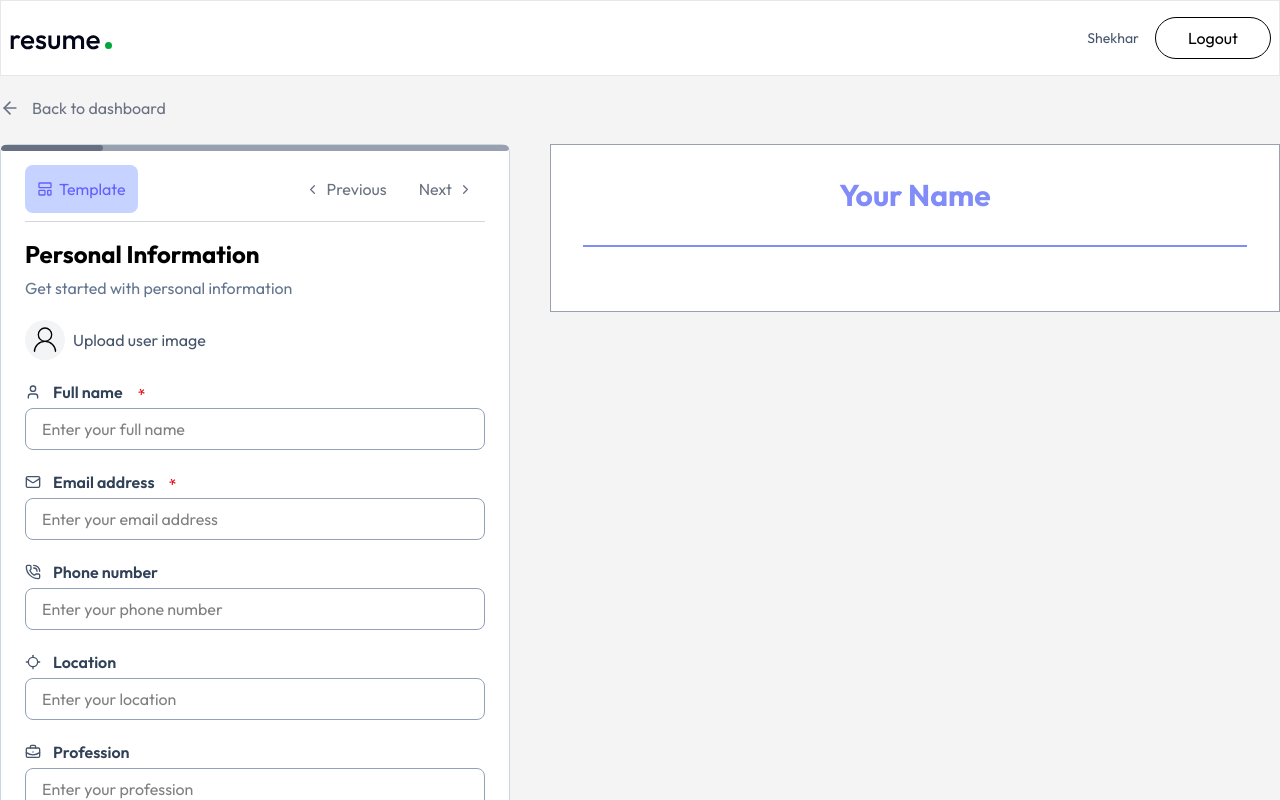
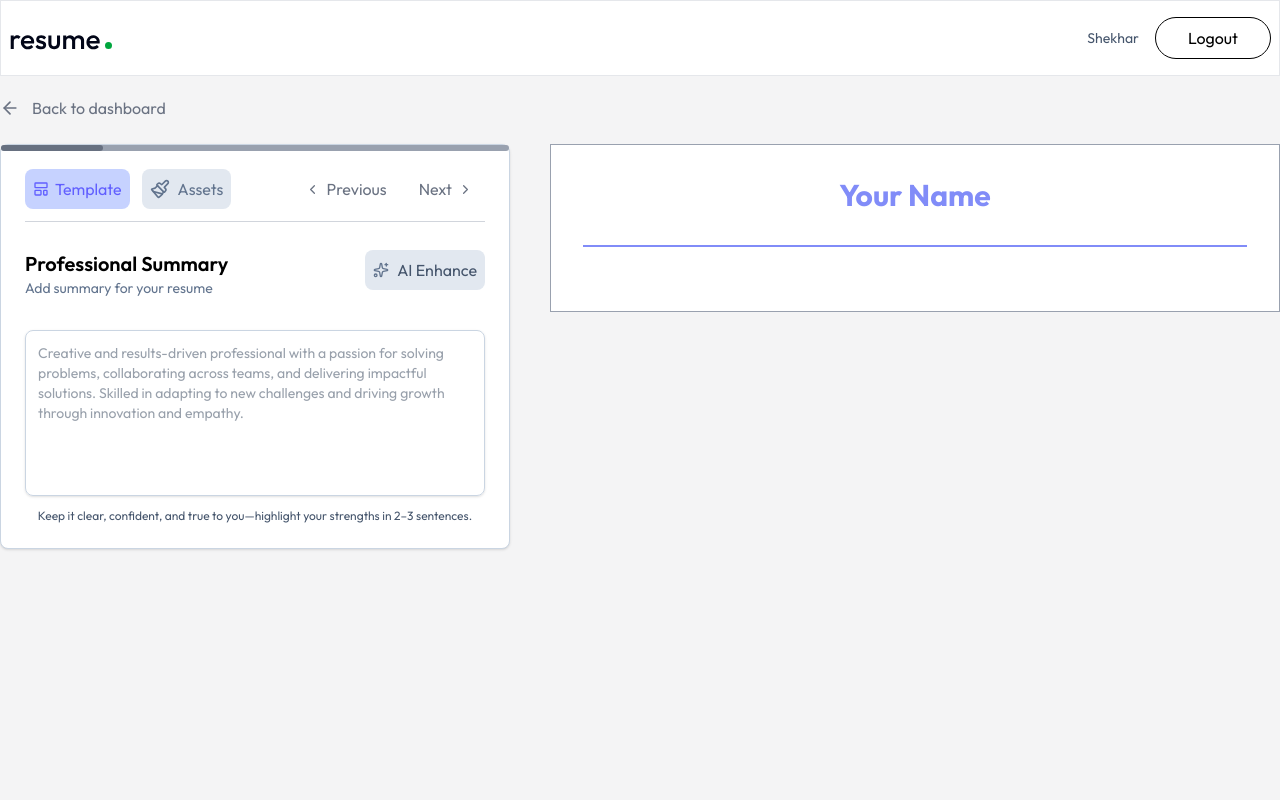
Before and after one commit to ram2005024/RESUME_BUILDER_MERN, a React (Vite) app in the folder Frontend/: page /app/build/1 in a window 1280 px wide. Both pictures are taken after a click on the button "Next". Shown: the top 800 px of the page. Built offline with nearby package versions, Linux system fonts and the light colour scheme.

Commit message:
Added th professional_summary section and assets functionality

```diff
--- /dev/null
+++ b/Frontend/src/components/AssetContainer.jsx
@@ -0,0 +1,69 @@
+import {
+  CheckIcon,
+  Paintbrush,
+  PaintBucket,
+  PaintBucketIcon,
+} from "lucide-react";
+import React, { useState } from "react";
+
+const AssetContainer = ({ onChange }) => {
+  const [isOpen, setIsOpen] = useState(false);
+  const [isActive, setIsActve] = useState(0);
+  const ColorArray = [
+    { colorName: "Blue", colorCode: "#3B82F6" },
+    { colorName: "Indigo", colorCode: "#6366F1" },
+    { colorName: "Purple", colorCode: "#8B5CF6" },
+    { colorName: "Green", colorCode: "#22C55E" },
+    { colorName: "Red", colorCode: "#EF4444" },
+    { colorName: "Orange", colorCode: "#F97316" },
+    { colorName: "Teal", colorCode: "#14B8A6" },
+    { colorName: "Pink", colorCode: "#EC4899" },
+    { colorName: "Gray", colorCode: "#9CA3AF" },
+    { colorName: "Black", colorCode: "#000000" },
+  ];
+  return (
+    <div className="relative">
+      <div
+        className="flex gap-2 hover:bg-slate-200 group items-center  hover:border hover:border-slate-200 hover:ring-1 hover:ring-indigo-400  bg-slate-200  relative rounded-lg p-2 cursor-pointer transition-all duration-100"
+        onClick={() => {
+          setIsOpen(!isOpen);
+        }}
+      >
+        <Paintbrush className="size-5 text-slate-500" />
+
+        <p className="text-slate-500 group-hover:text-slate-600 ">Assets</p>
+      </div>
+
+      {isOpen && (
+        <div className="flex flex-wrap gap-2 p-3 w-78 absolute top-15  left-2 bg-white rounded-lg border border-gray-300  z-50 shadow-lg">
+          {ColorArray.map((items, index) => {
+            return (
+              <div className="flex flex-col gap-1.5 text-center group items-center justify-center cursor-pointer">
+                <div
+                  className="w-12 h-12 rounded-full flex items-center justify-center"
+                  onClick={() => {
+                    onChange(items.colorCode);
+                    setIsActve(index);
+                    setIsOpen(false);
+                  }}
+                  style={{
+                    backgroundColor: items.colorCode,
+                  }}
+                >
+                  {isActive === index && (
+                    <CheckIcon className="size-8 text-white bg-none font-extrabold" />
+                  )}
+                </div>
+                <p className={` text-slate-700 text-sm font-extralight`}>
+                  {items.colorName}
+                </p>
+              </div>
+            );
+          })}
+        </div>
+      )}
+    </div>
+  );
+};
+
+export default AssetContainer;
--- a/Frontend/src/components/PersonalInfo.jsx
+++ b/Frontend/src/components/PersonalInfo.jsx
@@ -45,7 +45,7 @@ const PersonalInfo = ({
     {
       label: "Location",
       key: "location",
-      logo: LocateIcon,
+      logo: LocateIcon  ,
       type: "text",
     },
     {
--- /dev/null
+++ b/Frontend/src/components/PersonalSummary.jsx
@@ -0,0 +1,39 @@
+import { Sparkle, Sparkles } from "lucide-react";
+import React from "react";
+
+const PersonalSummary = ({ data, onChange, setResume }) => {
+  return (
+    <div className="space-y-5 mt-7 w-full">
+      <div className="flex flex-col gap-8">
+        <div className="flex justify-between ">
+          <div>
+            <h1 className="text-xl font-semibold ">Professional Summary</h1>
+            <p className="text-slate-500 text-sm">
+              Add summary for your resume
+            </p>
+          </div>
+
+          <button className="inline-flex items-center p-2 rounded-lg bg-slate-200 gap-2 h-10 hover:ring hover:ring-indigo-400 hover:bg-slate-100">
+            <Sparkles className="size-4 text-slate-500" />
+            <span className="text-slate-600">AI Enhance</span>
+          </button>
+        </div>
+        <div>
+          <textarea
+            placeholder="Creative and results-driven professional with a passion for solving problems, collaborating across teams, and delivering impactful solutions. Skilled in adapting to new challenges and driving growth through innovation and empathy."
+            rows={7}
+            value={data || ""}
+            onChange={(e) => onChange(e.target.value)}
+            className="p-3 outline-0 mb-1.5 text-sm text-slate-700 border w-full border-slate-300 rounded-lg focus:ring focus:ring-pink-300 shadow-sm resize-none"
+          ></textarea>
+          <p className="text-slate-600 text-center text-xs  ">
+            Keep it clear, confident, and true to you—highlight your strengths
+            in 2–3 sentences.
+          </p>
+        </div>
+      </div>
+    </div>
+  );
+};
+
+export default PersonalSummary;
--- a/Frontend/src/components/TemplateBox.jsx
+++ b/Frontend/src/components/TemplateBox.jsx
@@ -4,10 +4,10 @@ import React, { useState } from "react";
 const TemplateBox = ({ setIsOpen, isOpen, templateOptions, onChange }) => {
   const [isCheckedIndex, setIsChecked] = useState(0);
   return (
-    <div className="flex gap-2 relative">
+    <div className="relative">
       <div
         onClick={() => setIsOpen(!isOpen)}
-        className="p-3 flex items-center justify-center cursor-pointer  bg-indigo-200 rounded-lg gap-1.5 hover:border hover:border-gray-200 hover:ring-1 hover:ring-slate-400 hover:bg-gradient-to-r from-indigo-100 to-indigo-200"
+        className="p-2 flex items-center justify-center cursor-pointer  bg-indigo-200 rounded-lg gap-1.5 hover:border hover:border-gray-200 hover:ring-1 hover:ring-slate-400 hover:bg-gradient-to-r from-indigo-100 to-indigo-200 transition-all duration-100"
       >
         <LayoutTemplate className="size-4 text-indigo-500" />
         <span className="text-indigo-500">Template</span>
@@ -15,7 +15,7 @@ const TemplateBox = ({ setIsOpen, isOpen, templateOptions, onChange }) => {
       {/* Template selecting container */}
       {isOpen && (
         <div
-          className="p-4 flex flex-col gap-3 absolute top-15 left-0 z-50 overflow-y-visible w-96 border border-gray-100 shadow-lg bg-white"
+          className="p-4 flex flex-col  gap-3 absolute top-15 left-0 z-50  w-96 h-auto border border-gray-100 shadow-lg bg-white"
           onClick={(e) => e.stopPropagation()}
         >
           {templateOptions.map((items, index) => {
--- a/Frontend/src/pages/Build.jsx
+++ b/Frontend/src/pages/Build.jsx
@@ -15,12 +15,14 @@ import {
 import PersonalInfo from "../components/PersonalInfo";
 import Preview from "../components/Preview";
 import TemplateBox from "../components/TemplateBox";
+import AssetContainer from "../components/AssetContainer";
+import PersonalSummary from "../components/PersonalSummary";
 
 const Build = () => {
   const [isOpen, setIsOpen] = useState(false);
   const [resume, setResume] = useState({
     personal_info: {},
-    personalSummary: "",
+    professional_summary: "",
     experience: [],
     skills: [],
     projects: [],
@@ -85,8 +87,8 @@ const Build = () => {
     },
   ];
   return (
-    <div className="bg-zinc-100">
-      <div className="max-w-7xl mx-auto flex flex-col  py-5">
+    <div className="flex-1 bg-zinc-100">
+      <div className="max-w-7xl mx-auto flex flex-col  py-5 relative">
         <div>
           <Link
             to="/app"
@@ -98,9 +100,9 @@ const Build = () => {
         </div>
 
         <div className="grid lg:grid-cols-12 gap-10 ">
-          <div className="lg:col-span-5  rounded-lg overflow-hidden ">
+          <div className="lg:col-span-5  rounded-lg overflow-y-visible">
             {/* Left entry point */}
-            <div className="bg-white border relative border-slate-300 p-6 pt-1 rounded-lg shadow-sm">
+            <div className="bg-white border relative border-slate-300 p-6 pt-1 rounded-lg shadow-sm ">
               {/* For progress bar */}
               <hr className="absolute top-0 left-0 border-3 border-gray-400 rounded-lg w-full" />
               <hr
@@ -112,13 +114,18 @@ const Build = () => {
               <div className="flex justify-between items-center w-full mt-4 ">
                 {/* Template desiging container */}
 
-                <div>
+                <div className="flex gap-3">
                   <TemplateBox
                     isOpen={isOpen}
                     setIsOpen={setIsOpen}
                     templateOptions={templateOptions}
                     onChange={(data) => {
                       setResume((prev) => ({ ...prev, template: data }));
+                    }}
+                  />
+                  <AssetContainer
+                    onChange={(data) => {
+                      setResume((prev) => ({ ...prev, accent_color: data }));
                     }}
                   />
                 </div>
@@ -155,6 +162,7 @@ const Build = () => {
               <hr className="text-gray-300 w-full mt-2" />
               {/* For form filling */}
               <div className="mt-4 w-full">
+                {activeSection.id === "personal" && (
                   <PersonalInfo
                     data={resume.personal_info}
                     removeBackground={removeBackground}
@@ -163,6 +171,19 @@ const Build = () => {
                       setResume((prev) => ({ ...prev, personal_info: data }))
                     }
                   />
+                )}
+                {activeSection.id === "summary" && (
+                  <PersonalSummary
+                    data={resume.professional_summary}
+                    setResume={setResume}
+                    onChange={(data) =>
+                      setResume((prev) => ({
+                        ...prev,
+                        professional_summary: data,
+                      }))
+                    }
+                  />
+                )}
               </div>
             </div>
           </div>
--- a/Frontend/src/pages/Layout.jsx
+++ b/Frontend/src/pages/Layout.jsx
@@ -4,7 +4,7 @@ import Nav from "../components/DashBoard/Nav";
 
 const Layout = () => {
   return (
-    <div>
+    <div className="flex flex-col h-screen">
       <Nav />
       <Outlet />
     </div>
```
Lines whose indentation alone changed are shown as unchanged.
